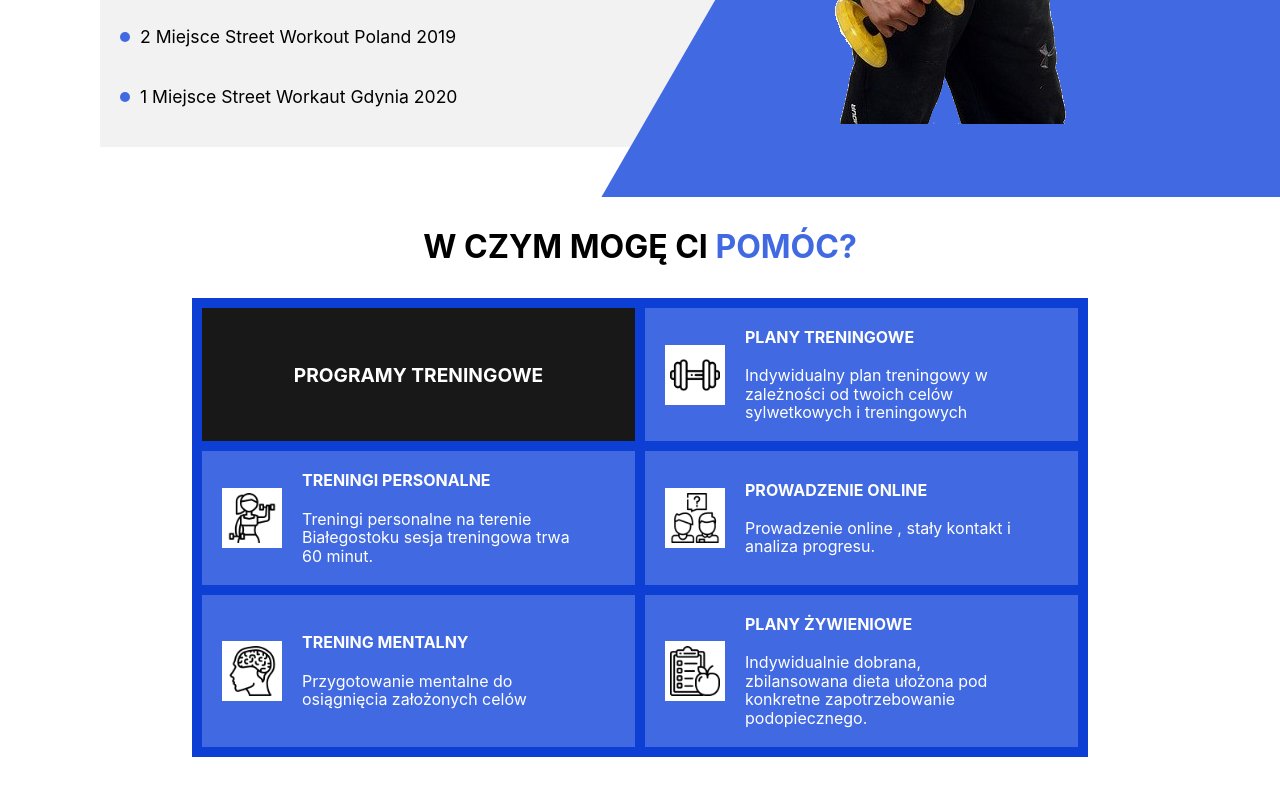
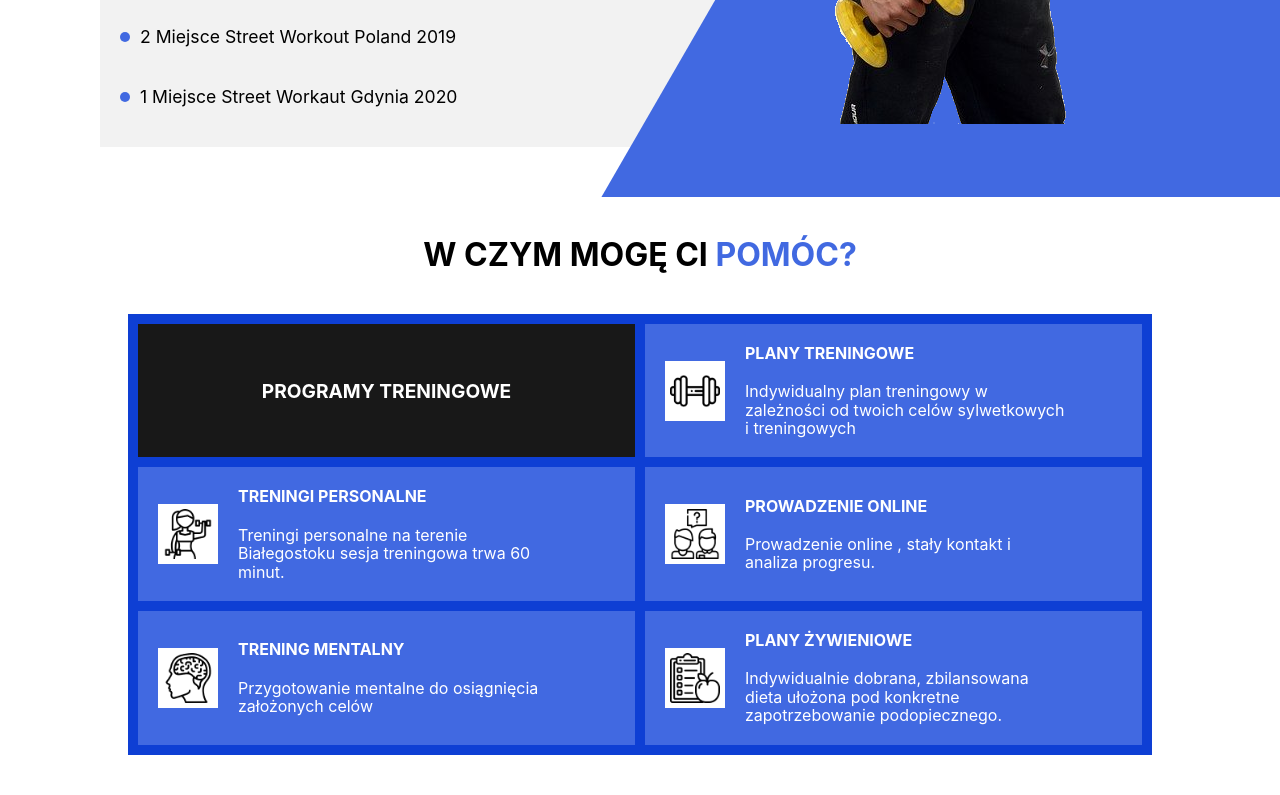
Before and after one commit to RapsPll/Personal-trainer, a plain HTML site: page index.html in a window 1280 px wide. Shown: the part 1146-1941 px from the top of the page. Drawn offline with nearby package versions, Linux system fonts and the light colour scheme.

Commit message:
chaned width section offer and margin for title

```diff
--- a/css/offer.css
+++ b/css/offer.css
@@ -1,10 +1,9 @@
-.offer {
 
-}
 
 .offer__title {
     text-align: center;
     font-size: 2rem;
+    margin: 40px 0;
 }
 
 .offer__title--special{
@@ -13,7 +12,7 @@
 
 
 .offer__box {
-    width: 70%;
+    width: 80%;
     color: #fff;
     display: grid;
     grid-template-columns: 1fr 1fr;
@@ -46,7 +45,6 @@
     flex-wrap: wrap;
     flex-basis: 65%;
     padding-bottom: 20px;
-
 }
 
 .offer__boxPartImage {
```
